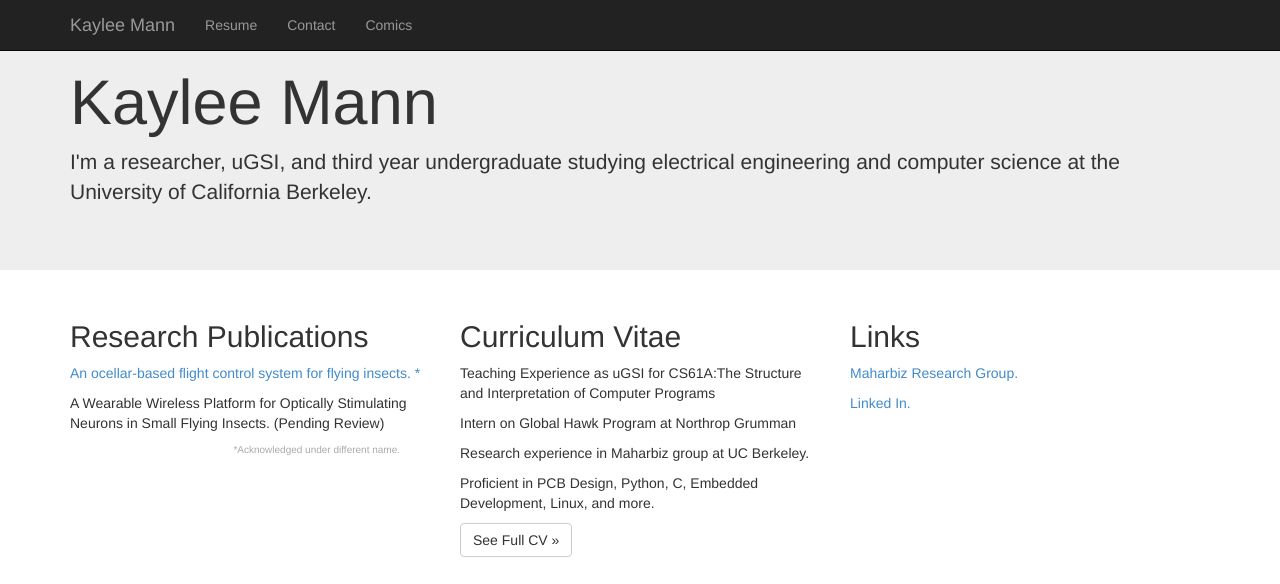
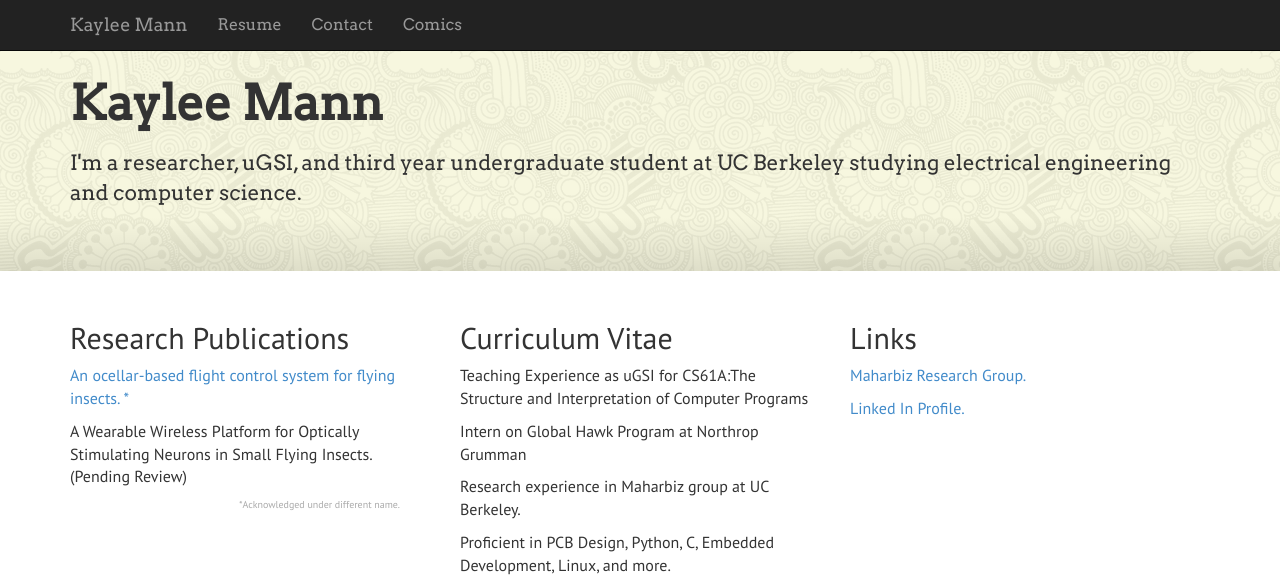
Before and after one commit to kayleema/kayleema.github.io, a Jekyll site: the page built from index.html, in a window 1280 px wide and 1005 px high, cut to the strip 0-584 px from the top of the window. Built offline with Jekyll 4.4.1, drawn with Linux system fonts in a browser that asks for light colours; nearby versions of some CDN libraries; library files that are not in the unit come from our copies; Markdown is read by kramdown in place of the engine named in the settings.

```diff
--- a/_layouts/default.html
+++ b/_layouts/default.html
@@ -8,6 +8,11 @@
 
     <!-- Bootstrap -->
     <link href="css/boot/css/bootstrap.min.css" rel="stylesheet">
+    <link href="css/extra.css" rel="stylesheet">
+
+    <!--fonts-->
+<link href="http://fonts.googleapis.com/css?family=Arvo" rel="stylesheet" type="text/css">
+<link href="http://fonts.googleapis.com/css?family=PT+Sans" rel="stylesheet" type="text/css">
   </head>
   <body>
 
@@ -25,7 +30,7 @@
         <!-- Collect the nav links, forms, and other content for toggling -->
       <div class="navbar-collapse collapse">
         <ul class="nav navbar-nav">
-              <li class="resume.pdf"><a href="#">Resume</a></li>
+              <li><a href="resume.pdf">Resume</a></li>
               <li><a href="contact.html">Contact</a></li>
               <li><a href="http://tepsilon.herokuapp.com">Comics</a></li>
         </ul>
--- /dev/null
+++ b/css/extra.css
@@ -0,0 +1,21 @@
+.jumbotron{
+	 background:
+	 -webkit-linear-gradient(top, rgba(0,0,0,0) 0%,rgba(0,0,0,0) 80%,rgba(0,0,0,0.1) 100%),
+	 url(/tex/skulls.png)  repeat 0 0;
+}
+
+.jumbotron h1{
+    font-size: 48px;
+    line-height: 70px;
+    font-weight: bold;
+}
+
+.jumbotron, .navbar{
+    font-family: 'Arvo', Georgia, Times, serif;
+}
+
+body{
+    font-family: 'PT Sans', Helvetica, Arial, sans-serif;
+    font-size: 16px;
+    /*line-height: 25px;*/
+}
--- a/index.html
+++ b/index.html
@@ -5,10 +5,10 @@ layout: default
 
 
     <!-- Main jumbotron for a primary marketing message or call to action -->
-    <div class="jumbotron">
+    <div class="jumbotron" id="main-jumbo">
       <div class="container">
         <h1>Kaylee Mann</h1>
-        <p>I'm a researcher, uGSI, and third year undergraduate studying electrical engineering and computer science at the University of California Berkeley.</p>
+        <p>I'm a researcher, uGSI, and third year undergraduate student at UC Berkeley studying electrical engineering and computer science.</p>
         <!--<p><a class="btn btn-primary btn-lg" role="button">Learn more &raquo;</a></p>-->
       </div>
     </div>
@@ -33,6 +33,6 @@ layout: default
         <div class="col-md-4">
           <h2>Links</h2>
           <p><a href ="http://maharbizgroup.wordpress.com/">Maharbiz Research Group.</a></p>
-          <p><a href ="https://www.linkedin.com/profile/view?id=338033614">Linked In.</a></p>
+          <p><a href ="https://www.linkedin.com/profile/view?id=338033614">Linked In Profile.</a></p>
         </div>
       </div>
```
Also changed, not shown: posts.html (added, +11 -0 lines), tex/fish.png (added), tex/skulls.png (added), 1 other file.
